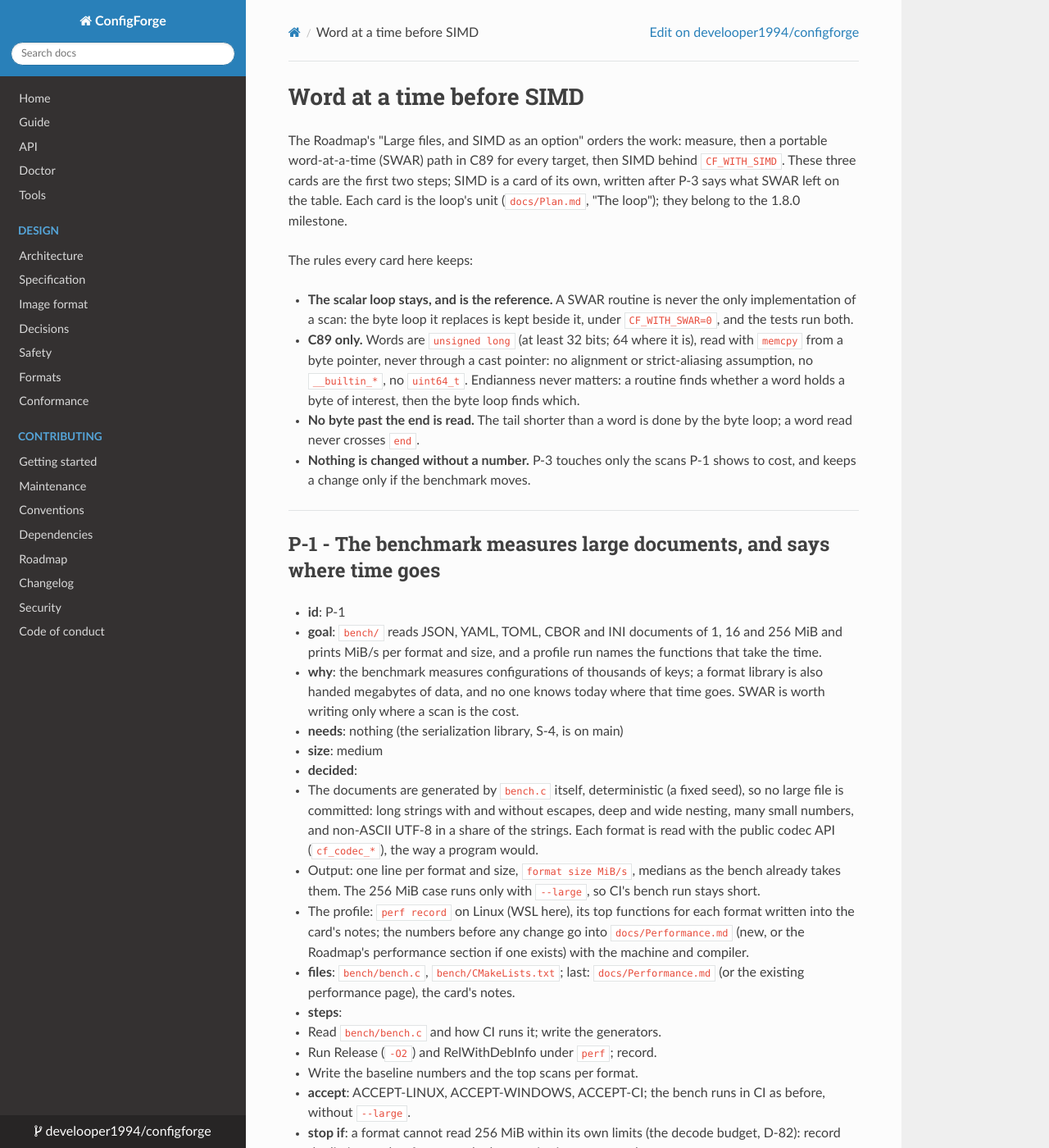
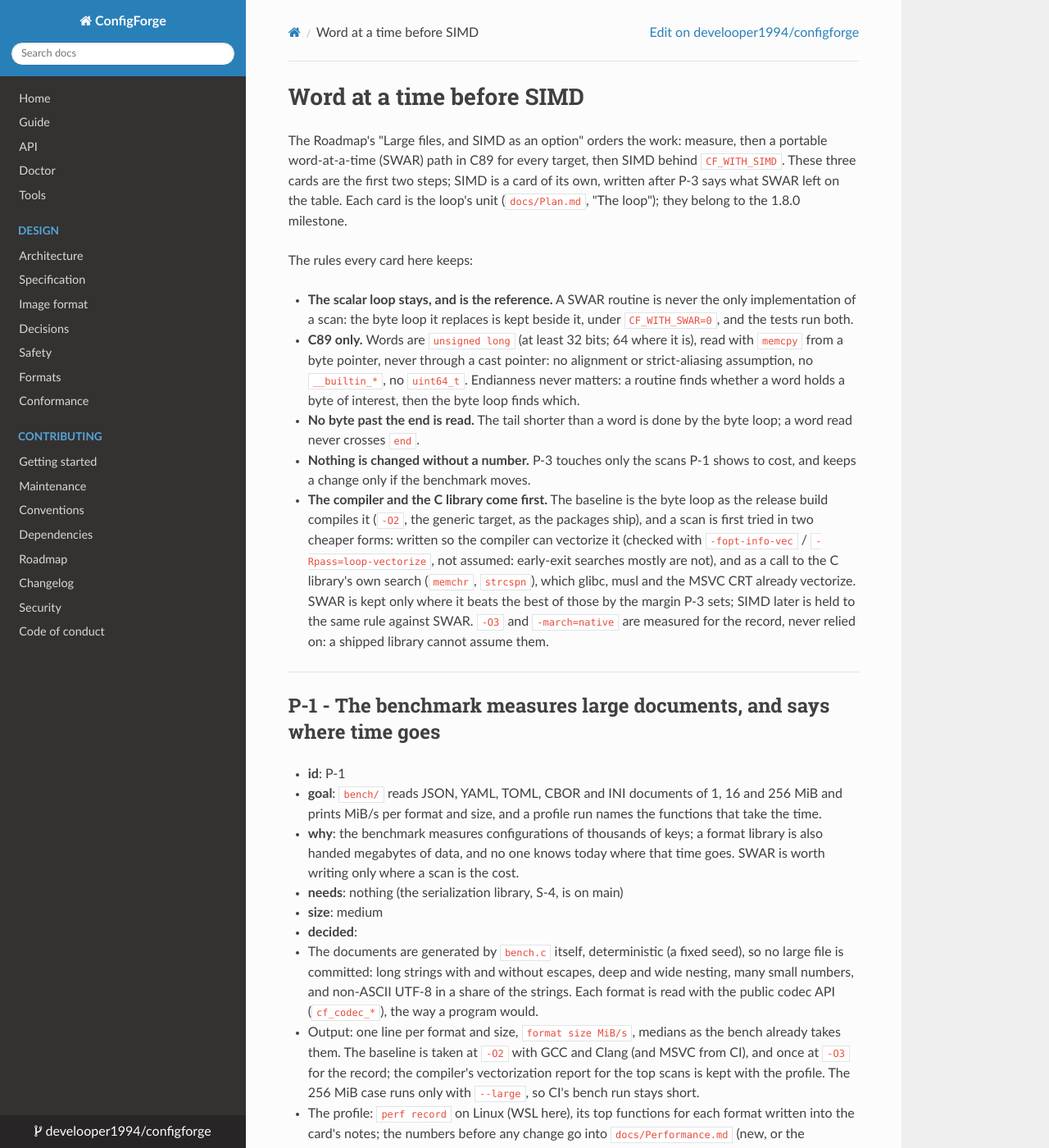
Before and after one commit to develooper1994/configforge, an MkDocs documentation site: the page built from docs/plan/P-word-at-a-time.md, in a window 1280 px wide and 1400 px high. Shown: the whole window at 82% size. Built offline with MkDocs 1.6.1, drawn with Linux system fonts in a browser that asks for light colours; some of the changed text lies outside the part shown.

Commit message:
Plan, P cards: the compiler and the C library are tried before SWAR, and SWAR is kept only against the best of them

```diff
--- a/docs/plan/P-word-at-a-time.md
+++ b/docs/plan/P-word-at-a-time.md
@@ -22,6 +22,17 @@ The rules every card here keeps:
   done by the byte loop; a word read never crosses `end`.
 * **Nothing is changed without a number.** P-3 touches only the scans
   P-1 shows to cost, and keeps a change only if the benchmark moves.
+* **The compiler and the C library come first.** The baseline is the
+  byte loop as the release build compiles it (`-O2`, the generic
+  target, as the packages ship), and a scan is first tried in two
+  cheaper forms: written so the compiler can vectorize it (checked with
+  `-fopt-info-vec` / `-Rpass=loop-vectorize`, not assumed: early-exit
+  searches mostly are not), and as a call to the C library's own search
+  (`memchr`, `strcspn`), which glibc, musl and the MSVC CRT already
+  vectorize. SWAR is kept only where it beats the best of those by the
+  margin P-3 sets; SIMD later is held to the same rule against SWAR.
+  `-O3` and `-march=native` are measured for the record, never relied
+  on: a shipped library cannot assume them.
 
 ---
 
@@ -44,7 +55,10 @@ The rules every card here keeps:
     non-ASCII UTF-8 in a share of the strings. Each format is read with
     the public codec API (`cf_codec_*`), the way a program would.
   * Output: one line per format and size, `format size MiB/s`, medians
-    as the bench already takes them. The 256 MiB case runs only with
+    as the bench already takes them. The baseline is taken at `-O2`
+    with GCC and Clang (and MSVC from CI), and once at `-O3` for the
+    record; the compiler's vectorization report for the top scans is
+    kept with the profile. The 256 MiB case runs only with
     `--large`, so CI's bench run stays short.
   * The profile: `perf record` on Linux (WSL here), its top functions
     for each format written into the card's notes; the numbers before
@@ -143,9 +157,16 @@ The rules every card here keeps:
     whitespace skips of the JSON, YAML and TOML lexers, `ini.c` and
     `properties.c`'s blank skips (`while (... == ' ' || ... == '\t')`),
     and `detect.c`'s.
-  * One scan a commit, each with its before and after numbers from the
-    bench in the commit message; a change under 5% on its format's
-    large-document line is reverted, since it costs reading.
+  * For each candidate, three forms are measured on its format's
+    large-document line, at `-O2` with GCC and Clang, and with MSVC in
+    CI: (a) the byte loop reshaped for the compiler, (b) the C library
+    call, (c) P-2's primitive. The simplest form within 5% of the
+    fastest is kept, in that order: compiler, then C library, then
+    SWAR. A form that wins on one compiler and loses on another is not
+    kept.
+  * One scan a commit, each with its numbers for the three forms in the
+    commit message; a change under 5% against the unchanged loop is
+    reverted, since it costs reading.
   * The conformance suites (yaml-test-suite, JSONTestSuite, toml-test)
     and the fuzzers run after each, in both `CF_WITH_SWAR` builds.
 * **files**: whichever of the candidates P-1 names; last:
```
